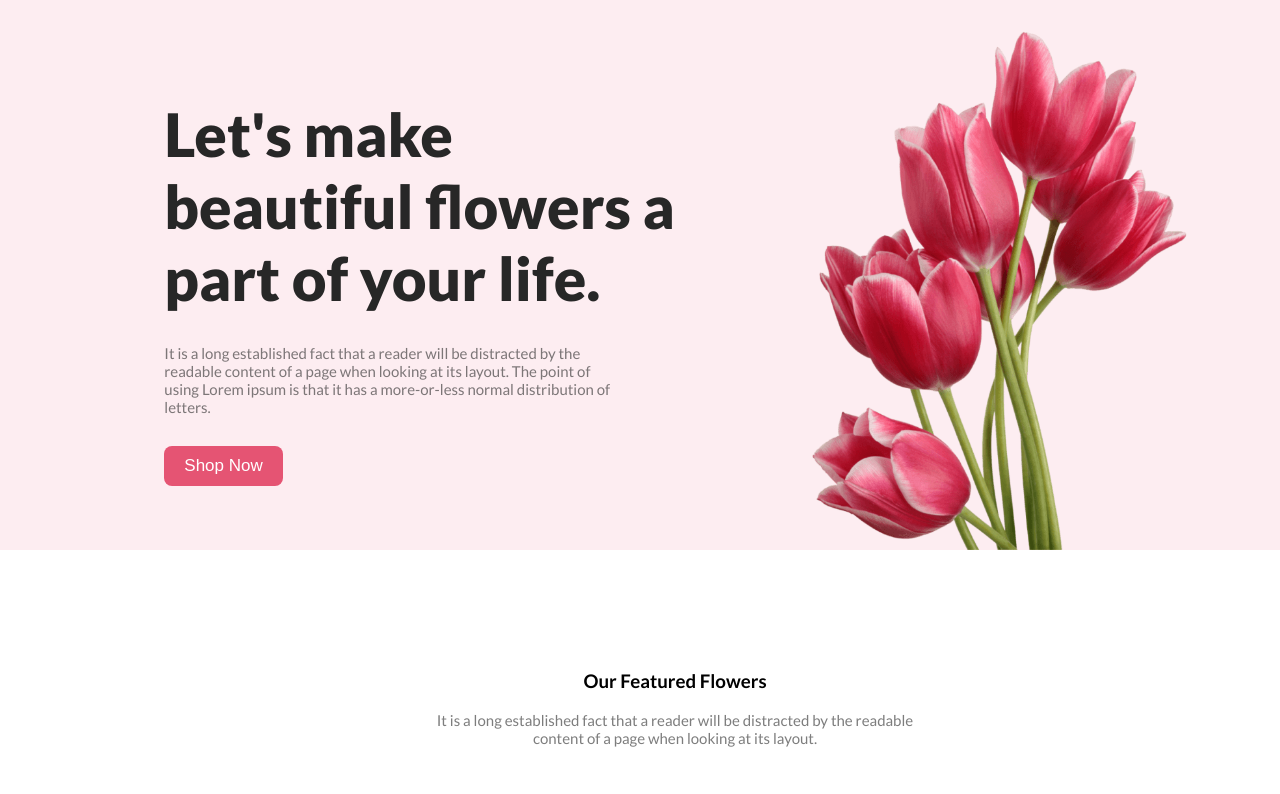
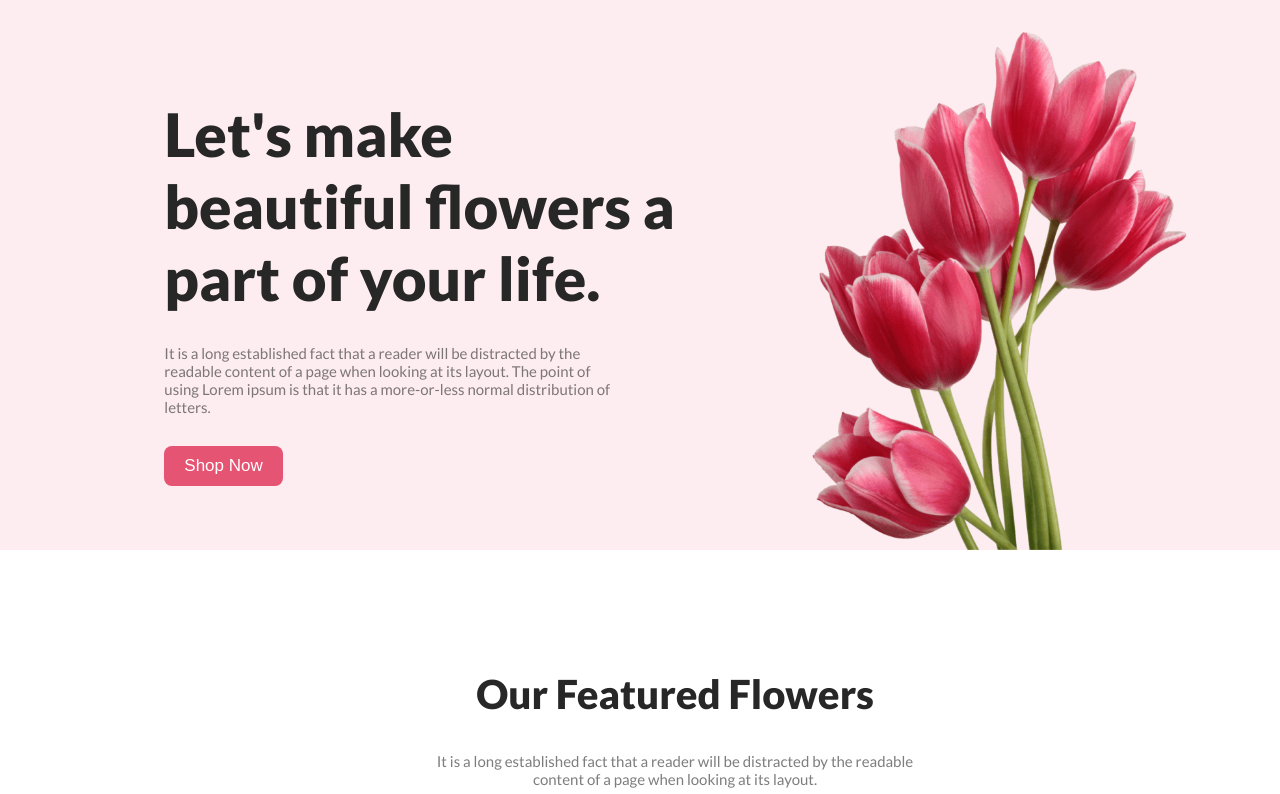
Before and after one commit to HasnahinAhmed/module1-assignment, a plain HTML site: page index.html in a window 1280 px wide. Shown: the top 794 px of the page. Drawn offline with Linux system fonts and the light colour scheme.

Commit message:
assingment finshed

```diff
--- a/index.html
+++ b/index.html
@@ -31,7 +31,7 @@
         <!-- featured image -->
         <section class="section1">
             <div>
-                <h3 class="s1-headin">Our Featured Flowers</h3> <br>
+                <h3 class="s1-heading">Our Featured Flowers</h3> <br>
                 <P class="s1-pra">It is a long established fact that a reader will be distracted by the readable <br>
                     content of a page when
                     looking at its layout.</P>
--- a/style.css
+++ b/style.css
@@ -82,9 +82,11 @@ body {
 
    .s1-heading {
       color: #272727;
-      font-size: 26px;
+      font-size: 40px;
       font-weight: 1000;
       margin-bottom: 15px;
+
+
    }
 
    .s1-pra {
```
